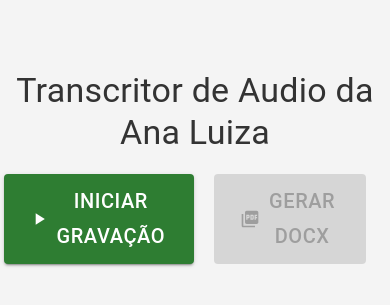
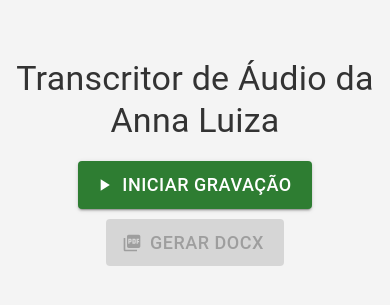
Before and after one commit to EuclidesXcode/transcribe-react-app, a React (Create React App) app: page / in a window 390 px wide. Shown: the part 255-560 px from the top of the page. Built offline with nearby package versions, Linux system fonts and the light colour scheme.

Commit message:
responsivo

```diff
--- a/src/App.js
+++ b/src/App.js
@@ -103,15 +103,15 @@ const AudioRecorder = () => {
   return (
     <Container>
       <Typography variant="h4" align="center" gutterBottom>
-        Transcritor de Audio da Ana Luiza
+        Transcritor de Áudio da Anna Luiza
       </Typography>
-      <div style={{ display: 'flex', justifyContent: 'center', marginTop: 20 }}>
+      <div style={{ display: 'flex', flexDirection: 'column', alignItems: 'center', marginTop: 20 }}>
         <Button
           variant="contained"
           color={recording ? 'error' : 'success'}
           startIcon={recording ? <StopIcon /> : <PlayArrowIcon />}
           onClick={recording ? stopRecording : startRecording}
-          sx={{ fontSize: 20, padding: '10px 30px', marginRight: '20px' }}
+          sx={{ fontSize: 18, padding: '8px 20px', marginBottom: '10px' }}
         >
           {recording ? 'Parar Gravação' : 'Iniciar Gravação'}
         </Button>
@@ -121,7 +121,7 @@ const AudioRecorder = () => {
           color="primary"
           startIcon={loadingDOCX ? <CircularProgress size={24} /> : <PictureAsPdfIcon />}
           onClick={generateDOCX}
-          sx={{ fontSize: 20, padding: '10px 30px', marginRight: '20px' }}
+          sx={{ fontSize: 18, padding: '8px 20px', marginBottom: '10px' }}
           disabled={!transcript || loadingDOCX}
         >
           {loadingDOCX ? 'Gerando DOCX...' : 'Gerar DOCX'}
@@ -132,7 +132,7 @@ const AudioRecorder = () => {
             variant="contained"
             color="secondary"
             startIcon={<AudiotrackIcon />}
-            sx={{ fontSize: 20, padding: '10px 30px' }}
+            sx={{ fontSize: 18, padding: '8px 20px' }}
             href={audioURL}
             download="audio.wav"
           >
```
